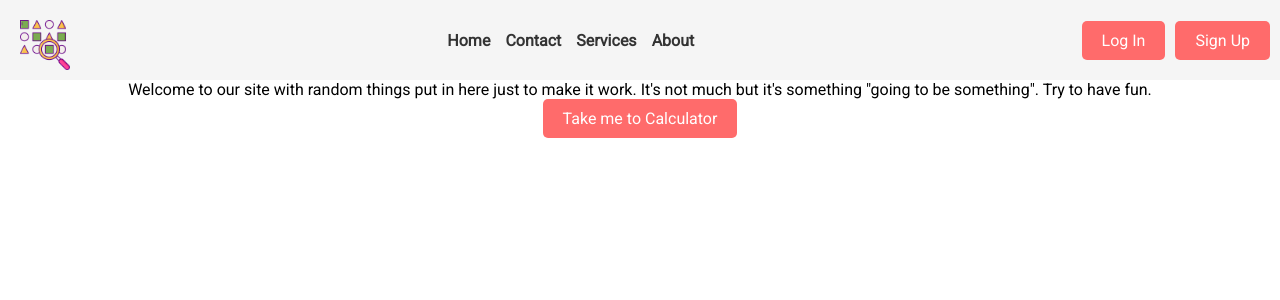
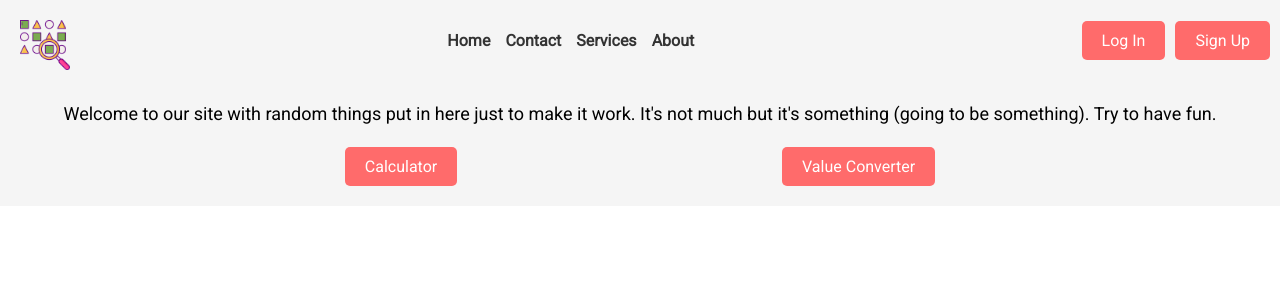
Before and after one commit to Pelani2/something-of-todo, a React (Create React App) app: page / in a window 1280 px wide. Shown: the top 300 px of the page. Built offline with nearby package versions, Linux system fonts and the light colour scheme.

Commit message:
added routing for value converter

```diff
--- a/src/components/buttons/calculator/CalculatorButton.js
+++ b/src/components/buttons/calculator/CalculatorButton.js
@@ -3,11 +3,11 @@ import "./CalculatorButtonStyles.css";
 import { Link } from "react-router-dom";
 
 export default function CalculatorButton({
-    text
+    text, toProp
 }) {
     return(
         <Link
-            to="/calculatorpage"
+            to={toProp}
             className="calculator-button"
         >
             {text}
--- a/src/pages/Home/calculator-section/CalculatorSection.js
+++ b/src/pages/Home/calculator-section/CalculatorSection.js
@@ -6,10 +6,17 @@ export default function CalculatorSection() {
     return(
         <div className="calculator-section" >
             <p>
-                Welcome to our site with random things put in here just to make it work. It's not much but it's something "going to be something". Try to have fun.
+                Welcome to our site with random things put in here just to make it work. It's not much but it's something (going to be something). Try to have fun.
             </p>
             <div className="calculator-section__buttons">
-                <CalculatorButton text="Take me to Calculator" />
+                <CalculatorButton
+                    text="Calculator"
+                    toProp="/calculatorpage"
+                />
+                <CalculatorButton
+                    text="Value Converter"
+                    toProp="/converterpage"
+                />
             </div>
         </div>
     );
--- a/src/pages/Home/calculator-section/CalculatorSectionStyles.css
+++ b/src/pages/Home/calculator-section/CalculatorSectionStyles.css
@@ -3,10 +3,19 @@
     flex-direction: column;
     justify-content: center;
     align-items: center;
+    text-align: center;
+    padding: 20px;
+    background-color: #f5f5f5;
+}
+
+.calculator-section p {
+    margin-bottom: 20px;
+    font-size: 18px;
+    line-height: 1.5;
 }
 
 .calculator-section__buttons {
+    width: 100%;
     display: flex;
     justify-content: space-evenly;
-    align-items: center;
 }
--- /dev/null
+++ b/src/pages/converter/ValueConverter.js
@@ -0,0 +1,10 @@
+import React from "react";
+import "./ValueConverterStyles.css";
+
+export default function ValueConverter() {
+    return(
+        <div>
+
+        </div>
+    );
+}
--- a/src/routes/AppRoutes.js
+++ b/src/routes/AppRoutes.js
@@ -1,6 +1,7 @@
 import { createBrowserRouter } from "react-router-dom";
 import Home from "../pages/Home/Home";
 import Calculator from "../pages/calculator/Calculator";
+import ValueConverter from "../pages/converter/ValueConverter";
 
 const AppRoutes = createBrowserRouter([
     {
@@ -10,8 +11,11 @@ const AppRoutes = createBrowserRouter([
     {
         path: "/calculatorpage",
         element: <Calculator />
+    },
+    {
+        path: "/converterpage",
+        element: <ValueConverter />
     }
-
 ]);
 
 export default AppRoutes;
```
Also changed, not shown: src/pages/converter/ValueConverterStyles.css (added).
